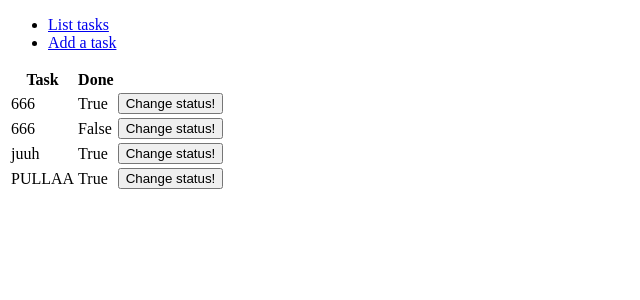
After one commit to haxsampo/tsoha, a Flask app: page /tasks in a window 1280 px wide. The commit adds this page. Shown: the top 300 px of the page, without its empty margins (0-640 px from the left). Run offline with Flask 2, Linux system fonts and the light colour scheme; data comes from the database, SQL or seed files in the repository; both versions use the stored data as it was after the commit.

Commit message:
kaikki uusiksi, tila on nyt kakkosvaiheen loppu

```diff
--- /dev/null
+++ b/application/tasks/views.py
@@ -0,0 +1,29 @@
+from application import app, db
+from flask import redirect, render_template, request, url_for
+from application.tasks.models import Task
+
+@app.route("/tasks", methods=["GET"])
+def tasks_index():
+    return render_template("tasks/list.html", tasks = Task.query.all())
+
+@app.route("/tasks/new/")
+def tasks_form():
+    return render_template("tasks/new.html")
+
+@app.route("/tasks/<task_id>/", methods=["POST"])
+def tasks_set_done(task_id):
+
+    t = Task.query.get(task_id)
+    t.done = True
+    db.session().commit()
+
+    return redirect(url_for("tasks_index"))
+
+@app.route("/tasks/", methods=["POST"])
+def tasks_create():
+    t = Task(request.form.get("name"))
+
+    db.session().add(t)
+    db.session().commit()
+
+    return redirect(url_for("tasks_index"))
--- a/application/templates/layout.html
+++ b/application/templates/layout.html
@@ -2,14 +2,19 @@
 <html>
   <head>
     <meta charset="utf-8">
-    <title>TodoApp</title>
+    <title>TodoApplication</title>
   </head>
 
   <body>
+    <ul>
+<li><a href="{{ url_for('tasks_index') }}">List tasks</a></li>
+<li><a href="{{ url_for('tasks_form') }}">Add a task</a></li>
+    </ul>
+
     {% block body %}
-      <p>
-        Content.
-      </p>
+    <p>
+Content.
+    </p>
     {% endblock %}
   </body>
 </html>
--- /dev/null
+++ b/application/templates/tasks/list.html
@@ -0,0 +1,22 @@
+{% extends "layout.html" %}
+
+{% block body %}
+  <table>
+    <tr>
+      <th>Task</th>
+      <th>Done</th>
+      <th></th>
+    </tr>
+    {% for task in tasks %}
+    <tr>
+      <td>{{ task.name }}</td>
+      <td>{{ task.done }}</td>
+      <td>
+	<form method="POST" action="{{ url_for('tasks_set_done', task_id=task.id) }}">
+	  <input type="submit" value="Change status!"/>
+	</form>
+      </td>
+    </tr>
+    {% endfor %}
+  </table>
+{% endblock %}
--- a/application/views.py
+++ b/application/views.py
@@ -3,4 +3,4 @@ from application import app
 
 @app.route("/")
 def index():
-	return render_template("index.html")
+    return render_template("index.html")
--- a/requirements.txt
+++ b/requirements.txt
@@ -2,6 +2,7 @@ astroid==2.2.5
 Click==7.0
 colorama==0.4.1
 Flask==1.0.2
+Flask-SQLAlchemy==2.3.2
 gunicorn==19.9.0
 isort==4.3.15
 itsdangerous==1.1.0
@@ -10,7 +11,10 @@ lazy-object-proxy==1.3.1
 MarkupSafe==1.1.1
 mccabe==0.6.1
 pylint==2.3.1
+pylint-flask==0.6
+pylint-plugin-utils==0.5
 six==1.12.0
+SQLAlchemy==1.3.1
 typed-ast==1.3.1
 Werkzeug==0.14.1
 wrapt==1.11.1
--- a/run.py
+++ b/run.py
@@ -1,4 +1,4 @@
 from application import app
 
 if __name__ == '__main__':
-	app.run(debug =True)
+    app.run(debug=True)
```
Also changed, not shown: application/__init__.py (+11 -0 lines), application/reseptit/models.py (deleted, +0 -14 lines), application/reseptit/views.py (deleted, +0 -12 lines), application/tasks/models.py (added, +14 -0 lines), hello.py (deleted, +0 -27 lines), application/tasks.db (added), application/tasks/__init__.py (added), application/templates/index.html (line endings or trailing spaces), application/templates/tasks/new.html (line endings or trailing spaces), 2 other files.
